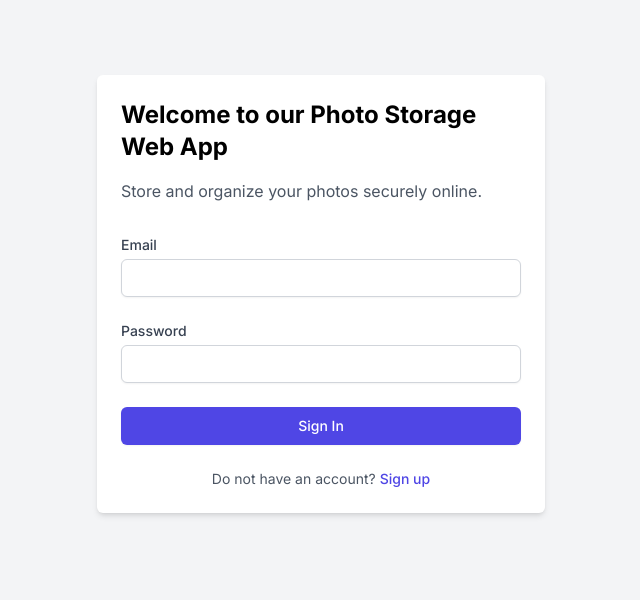
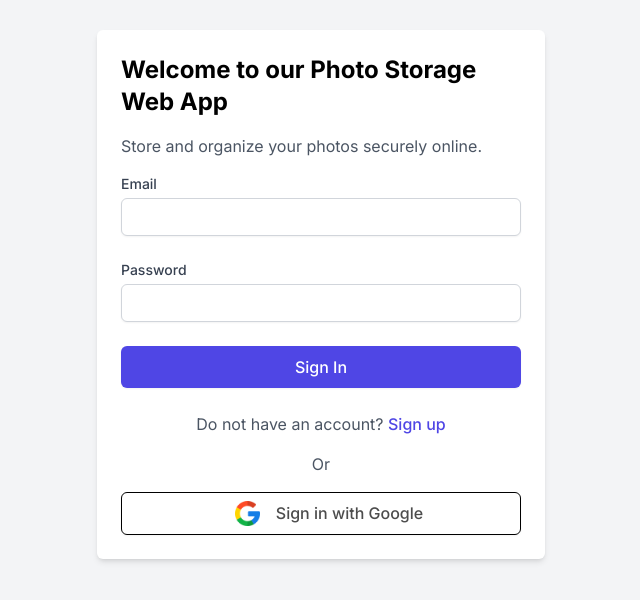
Before and after one commit to codinci/assessment, a Next.js app: page / in a window 1280 px wide. Shown: the part 106-706 px from the top of the page, without its empty margins (319-959 px from the left). Built offline with nearby package versions, Linux system fonts and the light colour scheme; no server answers.

Commit message:
Updated the sign in with google button

```diff
--- a/src/app/home/page.tsx
+++ b/src/app/home/page.tsx
@@ -1,4 +1,5 @@
 const Home = () => {
+
 	return (
 		<div className="bg-gray-100 min-h-screen flex flex-col justify-center items-center">
 			<h1>Welcome Home</h1>
--- a/src/app/page.tsx
+++ b/src/app/page.tsx
@@ -1,16 +1,22 @@
 'use client'
+import { useSignInWithEmailAndPassword } from 'react-firebase-hooks/auth';
+import { signInWithPopup, GoogleAuthProvider } from "firebase/auth";
+import { useRouter } from 'next/navigation';
+import { auth } from './firebase/config';
 import { useState } from 'react';
-import { useSignInWithEmailAndPassword } from 'react-firebase-hooks/auth';
-import { auth } from './firebase/config';
-import { useRouter } from 'next/navigation';
-import Link from 'next/link'
+import Image from 'next/image';
+import Link from 'next/link';
+
 
 const LandingPage = () => {
 
   const [email, setEmail] = useState('');
   const [password, setPassword] = useState('');
   const [signInWithEmailAndPassword] = useSignInWithEmailAndPassword(auth);
-  const router = useRouter()
+  const router = useRouter();
+
+  const provider = new GoogleAuthProvider();
+
 
   const handleEmailChange = (e: React.ChangeEvent<HTMLInputElement>) => setEmail(e.target.value);
   const handlePasswordChange = (e: React.ChangeEvent<HTMLInputElement>) => setPassword(e.target.value);
@@ -29,11 +35,22 @@ const LandingPage = () => {
 		}
   };
 
+  const handleGoogleSignIn = async (e: React.MouseEvent<HTMLButtonElement>) => {
+    try {
+      const res = await signInWithPopup(auth, provider);
+      console.log(res);
+
+      router.push('/home')
+    } catch (err) {
+      console.error(err);
+    }
+  }
+
   return (
     <main className="bg-gray-100 min-h-screen flex flex-col justify-center items-center">
       <div className="max-w-md w-full p-6 bg-white shadow-md rounded-md">
         <h2 className="text-2xl font-bold mb-4">Welcome to our Photo Storage Web App</h2>
-        <p className="text-gray-600 mb-8">Store and organize your photos securely online.</p>
+        <p className="text-gray-600 mb-4">Store and organize your photos securely online.</p>
         <form className="space-y-6" onSubmit={handleSubmit}>
           <div>
             <label htmlFor="email" className="block text-sm font-medium text-gray-700">
@@ -73,7 +90,7 @@ const LandingPage = () => {
           <div>
             <button
               type="submit"
-                className="w-full flex justify-center py-2 px-4 border border-transparent rounded-md shadow-sm text-sm font-medium text-white bg-indigo-600 hover:bg-indigo-700 focus:outline-none focus:ring-2 focus:ring-offset-2 focus:ring-indigo-500"
+              className="w-full flex justify-center py-2 px-4 border border-transparent rounded-md shadow-sm text-md font-medium text-white bg-indigo-600 hover:bg-indigo-700 focus:outline-none focus:ring-2 focus:ring-offset-2 focus:ring-indigo-500"
             >
               Sign In
             </button>
@@ -81,12 +98,27 @@ const LandingPage = () => {
         </form>
 
         <div className="mt-6">
-            <p className="text-center text-sm text-gray-600">
+          <p className="text-center text-md text-gray-600">
               Do not have an account?{' '}
             <Link href="/sign-up" className="font-medium text-indigo-600 hover:text-indigo-500">
               Sign up
             </Link>
           </p>
+          <p className="my-4 text-center text-gray-600">Or</p>
+          <button
+            type="button"
+            onClick={handleGoogleSignIn}
+            className="w-full flex justify-center py-2 px-4 border border-1 border-black rounded-md shadow-sm text-md font-medium text-black/70 bg-white/70 "
+          >
+            <Image
+              src="/google.png"
+              className='mx-4'
+              width={25}
+              height={25}
+              alt="Google Logo"
+            />
+            <span className="">Sign in with Google</span>
+          </button>
         </div>
       </div>
     </main>
```
Also changed, not shown: public/google.png (added). Lines whose indentation alone changed are shown as unchanged.
